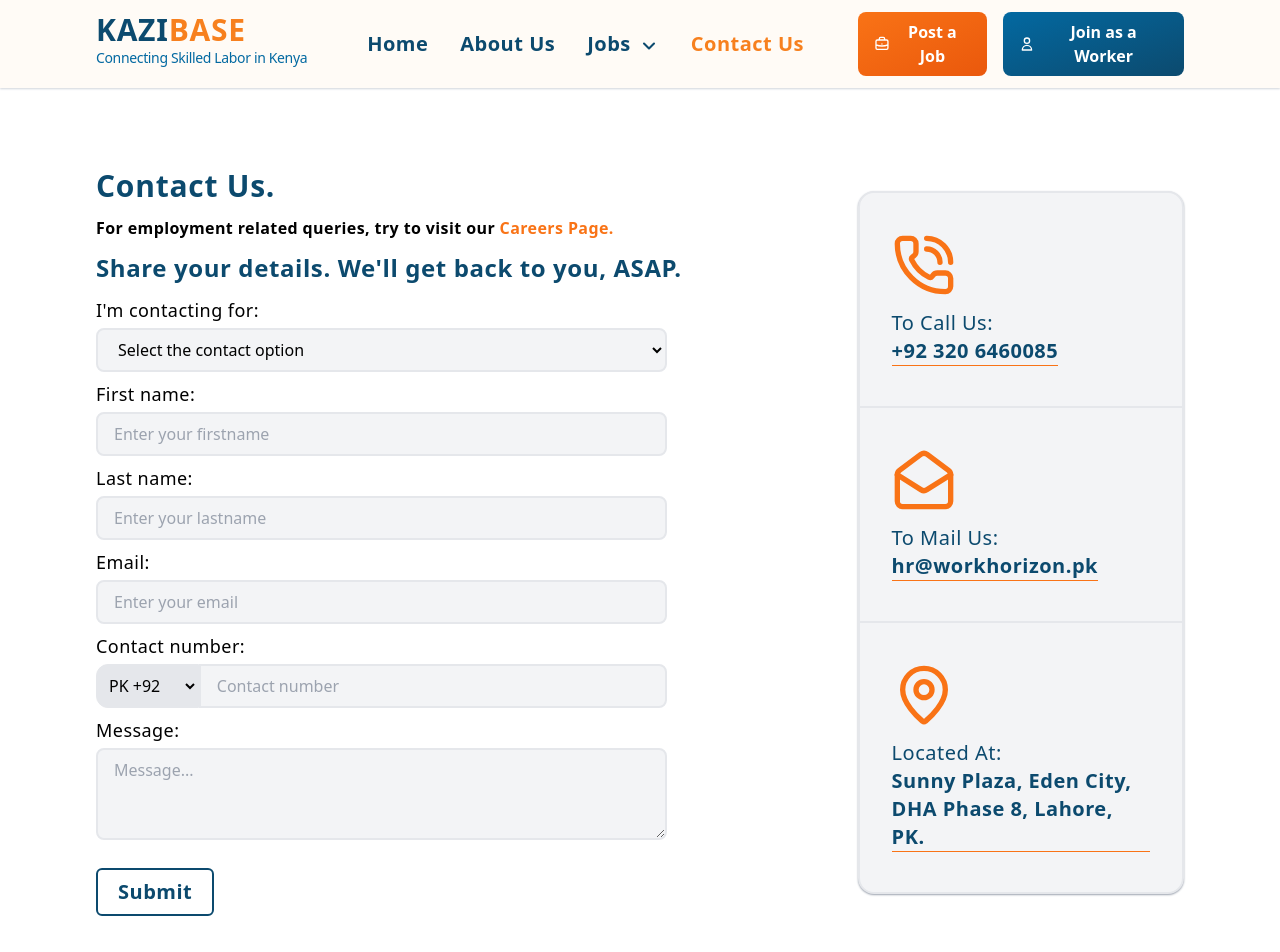
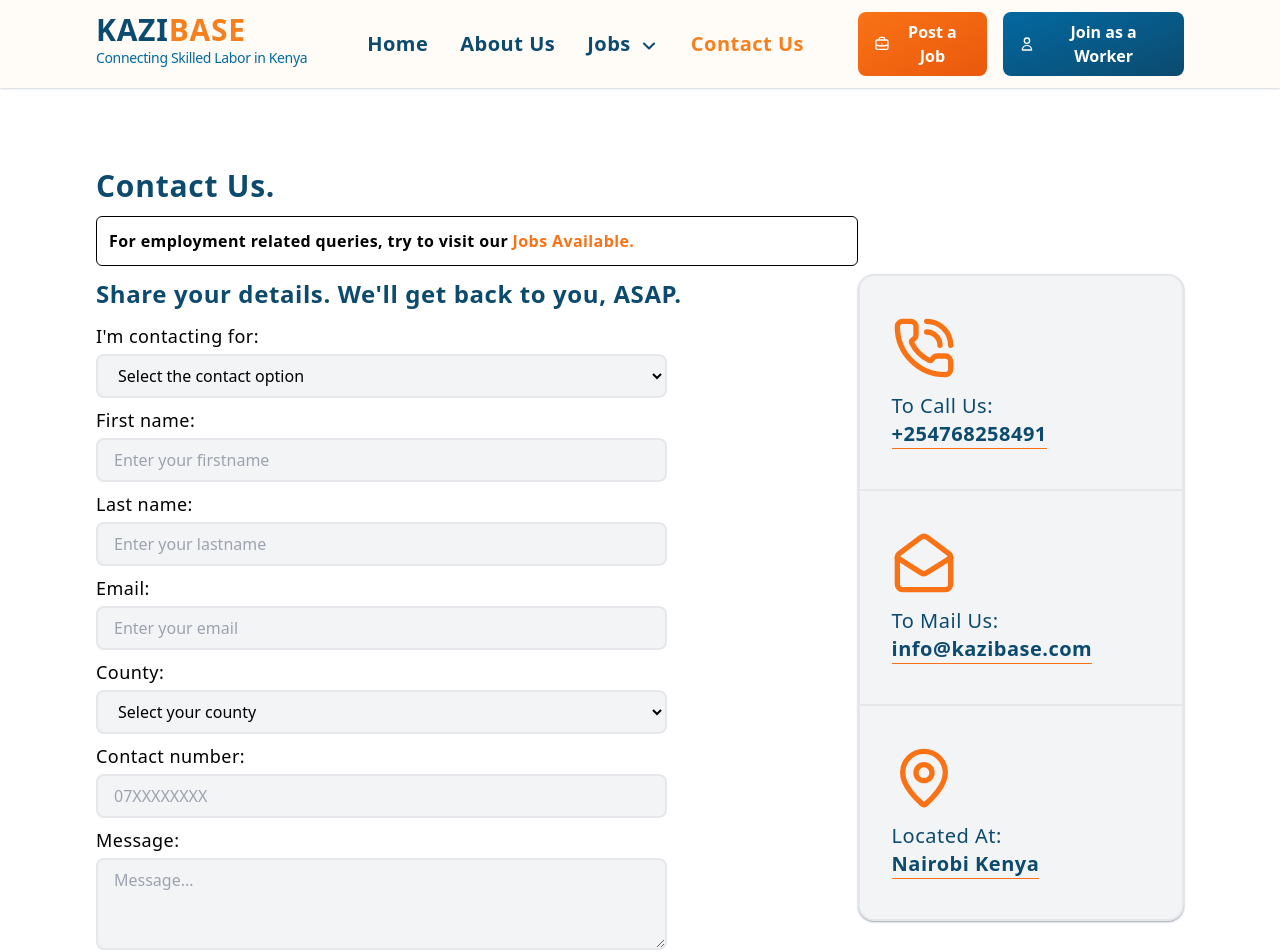
Before and after one commit to Muriuk/WorkHorizon, a Next.js app: page /contact-us in a window 1280 px wide. Shown: the top 952 px of the page. Built offline with nearby package versions, Linux system fonts and the light colour scheme.

Commit message:
Update contactForm.tsx

```diff
--- a/app/ui/contact-us/contactForm.tsx
+++ b/app/ui/contact-us/contactForm.tsx
@@ -1,45 +1,40 @@
-import { countries } from "@/app/lib/countries";
+'use client'
+
 import { Message } from "@/app/lib/elements";
 import { MailOpen, MapPin, PhoneCallIcon } from "lucide-react";
 import Link from "next/link";
 import { useEffect, useState } from "react";
 
+export default function ContactForm() {
+  const [submit, setSubmit] = useState<boolean>(false);
+  const [contactNumber, setContactNumber] = useState<string | undefined>('');
 
+  const kenyaCounties = [
+    "Mombasa", "Kwale", "Kilifi", "Tana River", "Lamu", "Taita Taveta", "Garissa", "Wajir", "Mandera",
+    "Marsabit", "Isiolo", "Meru", "Tharaka-Nithi", "Embu", "Kitui", "Machakos", "Makueni", "Nyandarua",
+    "Nyeri", "Kirinyaga", "Murang'a", "Kiambu", "Turkana", "West Pokot", "Samburu", "Trans Nzoia",
+    "Uasin Gishu", "Elgeyo Marakwet", "Nandi", "Baringo", "Laikipia", "Nakuru", "Narok", "Kajiado",
+    "Kericho", "Bomet", "Kakamega", "Vihiga", "Bungoma", "Busia", "Siaya", "Kisumu", "Homa Bay",
+    "Migori", "Kisii", "Nyamira", "Nairobi"
+  ];
 
-export default function ContactForm(){
-        const [selectCountry, setSelectedCountry] = useState<string|undefined>('+92');
-        const [submit, setSubmit] = useState<boolean>(false);
-        const [contactNumber, setContactNumber] = useState<string|undefined> ('');
-        // const [contactReason, setContactReason] = useState<string>('');
-        const handleCountry = (e:React.ChangeEvent<HTMLSelectElement>) => {
-            e.preventDefault()
-            setSelectedCountry(e.target?.value);
+  const contactOptions = [
+    'For general query', 'Getting services information', 'Getting job options'
+  ];
+
+  const handleContactNumber = (value: string): void => {
+    let receivedEntry = value.replace(/\D/g, '');
+    if (receivedEntry.length > 10) {
+      receivedEntry = receivedEntry.slice(0, 10);
     }
-        const handleContactNumber = (value: string): void => {
-            let receivedEntry = value.replace(/\D/g, ''); // Remove non-digits
-
-            if (receivedEntry.length === 10) {
-                // Format as (123) 456 7890
-                receivedEntry = receivedEntry.slice(0, 10);
-                receivedEntry = receivedEntry.replace(/(\d{3})(\d{3})(\d{4})/, '($1) $2 $3');
-            } else if (receivedEntry.length > 10 || receivedEntry.length === 11) {
-                // If more than 11 digits, limit to 11
-                receivedEntry = receivedEntry.slice(0, 11);
-                receivedEntry = receivedEntry.replace(/(\d{4})(\d{7})/, '$1 $2');
-            }
-
     setContactNumber(receivedEntry);
   };
 
-
-    const contactOptions = [
-        'For general query', 'Getting services information', 'Getting job options'
-    ]
-     const handleSubmission = async(e: React.FormEvent<HTMLFormElement>) => {
-            e.preventDefault()
+  const handleSubmission = async (e: React.FormEvent<HTMLFormElement>) => {
+    e.preventDefault();
     const formData = new FormData(e.currentTarget);
-            const Message:Message = {
-                id:null,
+    const Message: Message = {
+      id: null,
       firstname: formData.get('firstname')?.toString() || '',
       lastname: formData.get('lastname')?.toString() || '',
       reason: formData.get('reason')?.toString() || '',
@@ -49,106 +44,101 @@ export default function ContactForm(){
       message: formData.get('message')?.toString() || '',
       date: '',
       status: '',
-            }
-            const response = await fetch('/api/message',{
+    };
+
+    const response = await fetch('/api/message', {
       method: 'POST',
-                headers: {
-                    'Content-type': 'application/json',
-                },
+      headers: { 'Content-type': 'application/json' },
       credentials: 'include',
       body: JSON.stringify(Message)
-            })
+    });
 
-            const response2 = await fetch(`${process.env.NEXT_PUBLIC_API_URL}/api/message/sendEmail`,{
+    const response2 = await fetch(`${process.env.NEXT_PUBLIC_API_URL}/api/message/sendEmail`, {
       method: 'POST',
-                headers: {
-                    'Content-type': 'application/json',
-                },
+      headers: { 'Content-type': 'application/json' },
       credentials: 'include',
       body: JSON.stringify(Message)
-            })
+    });
 
-            if(response.ok && response2.ok){
-                setSubmit(true)
+    if (response.ok && response2.ok) {
+      setSubmit(true);
     }
-        }
+  };
+
   useEffect(() => {
     if (submit) {
       const timeout = setTimeout(() => {
         window.location.reload();
       }, 5000);
-
       return () => clearTimeout(timeout);
     }
   }, [submit]);
 
-    return(
+  return (
     <div className='container w-[88%] lg:w-full min-h-[92vh] flex items-center'>
       <div className="grid grid-cols-1 lg:grid-cols-[70%,30%] w-full mb-10 py-10 lg:py-20 lg:mb-1">
         <div className='block mb-8 lg:m-0'>
           <h3 className="text-2xl xl:text-3xl font-bold tracking-wide text-sky-900 mb-3">Contact Us.</h3>
-                    <h4 className="text-md 2xl:text-xl font-semibold tracking-wide mb-3">For employment related queries, try to visit our <Link className="font-bold text-orange-500 capitalize" href={'/careers/jobs'}>Careers page.</Link></h4>
+          <h4 className="text-md 2xl:text-xl font-semibold tracking-wide mb-3 border border-black p-3 rounded-md">
+            For employment related queries, try to visit our <Link className="font-bold text-orange-500 capitalize" href={'/careers/jobs'}>Jobs available.</Link>
+          </h4>
           <h3 className="text-xl xl:text-2xl font-semibold tracking-wide text-sky-900 mb-3">{`Share your details. We'll get back to you, ASAP.`}</h3>
           <form className="flex flex-col w-full lg:w-[75%] 2xl:w-[70%]" onSubmit={handleSubmission}>
             <div className='flex flex-col mb-2'>
-                            <label className="text-md lg:text-lg font-[500] tracking-wide mb-1">{`I'm contacting for:`}</label>
-                            <select className="bg-gray-100 px-2 py-1 lg:px-4 lg:py-2 border-2 border-gray-200 rounded-lg" name='reason' id='reason' required>
-                                <option className="text-gray-400" value={''}>Select the contact option</option>
-                                {
-                                    contactOptions.map((option, idx) =>
-                                        <option value={option} key={idx}>{option}</option>
-                                    )
-                                }
+              <label className="text-md lg:text-lg font-[500] tracking-wide mb-1">I'm contacting for:</label>
+              <select className="bg-gray-100 px-2 py-1 lg:px-4 lg:py-2 border-2 border-gray-200 rounded-lg" name='reason' required>
+                <option className="text-gray-400" value=''>Select the contact option</option>
+                {contactOptions.map((option, idx) => <option value={option} key={idx}>{option}</option>)}
               </select>
             </div>
             <div className='flex flex-col mb-2'>
               <label className="text-md lg:text-lg font-[500] tracking-wide mb-1">First name:</label>
-                            <input type='text' className="bg-gray-100 px-2 py-1 lg:px-4 lg:py-2 border-2 border-gray-200 rounded-lg" name='firstname' id='firstname' required placeholder="Enter your firstname"/>
+              <input type='text' className="bg-gray-100 px-2 py-1 lg:px-4 lg:py-2 border-2 border-gray-200 rounded-lg" name='firstname' required placeholder="Enter your firstname" />
             </div>
             <div className='flex flex-col mb-2'>
               <label className="text-md lg:text-lg font-[500] tracking-wide mb-1">Last name:</label>
-                            <input type='text' className="bg-gray-100 px-2 py-1 lg:px-4 lg:py-2 border-2 border-gray-200 rounded-lg" name='lastname' id='lastname' required placeholder="Enter your lastname"/>
+              <input type='text' className="bg-gray-100 px-2 py-1 lg:px-4 lg:py-2 border-2 border-gray-200 rounded-lg" name='lastname' required placeholder="Enter your lastname" />
             </div>
             <div className='flex flex-col mb-2'>
               <label className="text-md lg:text-lg font-[500] tracking-wide mb-1">Email:</label>
-                            <input type='email' className="bg-gray-100 px-2 py-1 lg:px-4 lg:py-2 border-2 border-gray-200 rounded-lg" name='email' id='email' required placeholder="Enter your email"/>
+              <input type='email' className="bg-gray-100 px-2 py-1 lg:px-4 lg:py-2 border-2 border-gray-200 rounded-lg" name='email' required placeholder="Enter your email" />
+            </div>
+            <div className='flex flex-col mb-2'>
+              <label className="text-md lg:text-lg font-[500] tracking-wide mb-1">County:</label>
+              <select className="bg-gray-100 px-2 py-1 lg:px-4 lg:py-2 border-2 border-gray-200 rounded-lg" name='country' required>
+                <option className="text-gray-400" value=''>Select your county</option>
+                {kenyaCounties.map((county, index) => (
+                  <option value={county} key={index}>{county}</option>
+                ))}
+              </select>
             </div>
             <div className='flex flex-col mb-2'>
               <label className="text-md lg:text-lg font-[500] tracking-wide mb-1">Contact number:</label>
-                            <div className='grid grid-cols-[18%,82%]'>
-                                <select className="border pl-2 rounded-l-xl bg-gray-200 cursor-pointer" name="country" id='country' value={selectCountry} onChange={handleCountry} required>
-                                    <option value=''></option>
-                                    {
-                                        countries.map((country, index) =>
-                                            <option value={country.code} key={index}> {selectCountry === country.code ? null : country.name} {country.flag} {country.code}</option>
-                                        )
-                                    }
-                                </select>
-                                <input required className="bg-gray-100 px-2 py-1 lg:px-4 lg:py-2 border-2 border-gray-200 rounded-r-lg" type='tel' name="contactnumber" id='contactnumber' value={contactNumber} onChange={(e) => handleContactNumber(e.target.value)} placeholder="Contact number"/>
-                            </div>
+              <input className="bg-gray-100 px-2 py-1 lg:px-4 lg:py-2 border-2 border-gray-200 rounded-lg" type='tel' name="contactnumber" required value={contactNumber} onChange={(e) => handleContactNumber(e.target.value)} placeholder="07XXXXXXXX" />
             </div>
             <div className='flex flex-col mb-2'>
               <label className="text-md lg:text-lg font-[500] tracking-wide mb-1">Message:</label>
-                            <textarea rows={3} className="bg-gray-100 px-2 py-1 lg:px-4 lg:py-2 border-2 border-gray-200 rounded-lg" name='message' id='message' required placeholder="Message..."/>
+              <textarea rows={3} className="bg-gray-100 px-2 py-1 lg:px-4 lg:py-2 border-2 border-gray-200 rounded-lg" name='message' required placeholder="Message..." />
             </div>
-                        <button type='submit' className="text-lg lg:text-xl font-semibold tracking-wide bg-transparent border-2 border-sky-900 hover:bg-sky-900 hover:border-transparent hover:text-gray-100 text-sky-900 mt-5 w-fit px-5 py-2 rounded-md ">Submit</button>
+            <button type='submit' className="text-lg lg:text-xl font-semibold tracking-wide bg-transparent border-2 border-sky-900 hover:bg-sky-900 hover:border-transparent hover:text-gray-100 text-sky-900 mt-5 w-fit px-5 py-2 rounded-md">Submit</button>
           </form>
         </div>
+
         <div className='flex flex-col justify-center h-fit my-auto border-2 rounded-2xl bg-gray-100 shadow-sm shadow-gray-400'>
           <div className='flex flex-col items-center lg:items-start px-8 py-10 border-b-2'>
             <PhoneCallIcon className="h-[4rem] w-auto text-orange-500 mb-3" />
             <h3 className="text-xl 2xl:text-xl font-[500] tracking-wide text-sky-900 capitalize">To Call Us:</h3>
-                        <Link href={'tel:+923206460085'} className="text-xl 2xl:text-2xl font-bold tracking-wide text-sky-900 border-b border-orange-500">+92 320 6460085</Link>
+            <Link href={'tel:+254768258491'} className="text-xl 2xl:text-2xl font-bold tracking-wide text-sky-900 border-b border-orange-500">+254768258491</Link>
           </div>
           <div className='flex flex-col items-center lg:items-start px-8 py-10 border-b-2'>
             <MailOpen className="h-[4rem] w-auto text-orange-500 mb-3" />
             <h3 className="text-xl 2xl:text-xl font-[500] tracking-wide text-sky-900 capitalize">To Mail Us:</h3>
-                        <Link href={'mailto:hr@workhorizon.pk'} className="text-xl 2xl:text-2xl font-bold tracking-wide text-sky-900 border-b border-orange-500">hr@workhorizon.pk</Link>
+            <Link href={'mailto:hr@workhorizon.pk'} className="text-xl 2xl:text-2xl font-bold tracking-wide text-sky-900 border-b border-orange-500">info@kazibase.com</Link>
           </div>
           <div className='flex flex-col items-center lg:items-start px-8 py-10'>
             <MapPin className="h-[4rem] w-auto text-orange-500 mb-3" />
             <h3 className="text-xl 2xl:text-xl font-[500] tracking-wide text-sky-900 capitalize">Located At:</h3>
-                        <Link href={'https://maps.app.goo.gl/8wxyANfpWtUkDN878'} className="text-xl 2xl:text-2xl font-bold tracking-wide text-sky-900 w-fit border-b border-orange-500">Sunny Plaza, Eden City,<br/> DHA Phase 8, Lahore, PK.</Link>
+            <Link href={'https://maps.app.goo.gl/8wxyANfpWtUkDN878'} className="text-xl 2xl:text-2xl font-bold tracking-wide text-sky-900 w-fit border-b border-orange-500">Nairobi Kenya</Link>
           </div>
         </div>
       </div>
```
Lines whose indentation alone changed are shown as unchanged.
